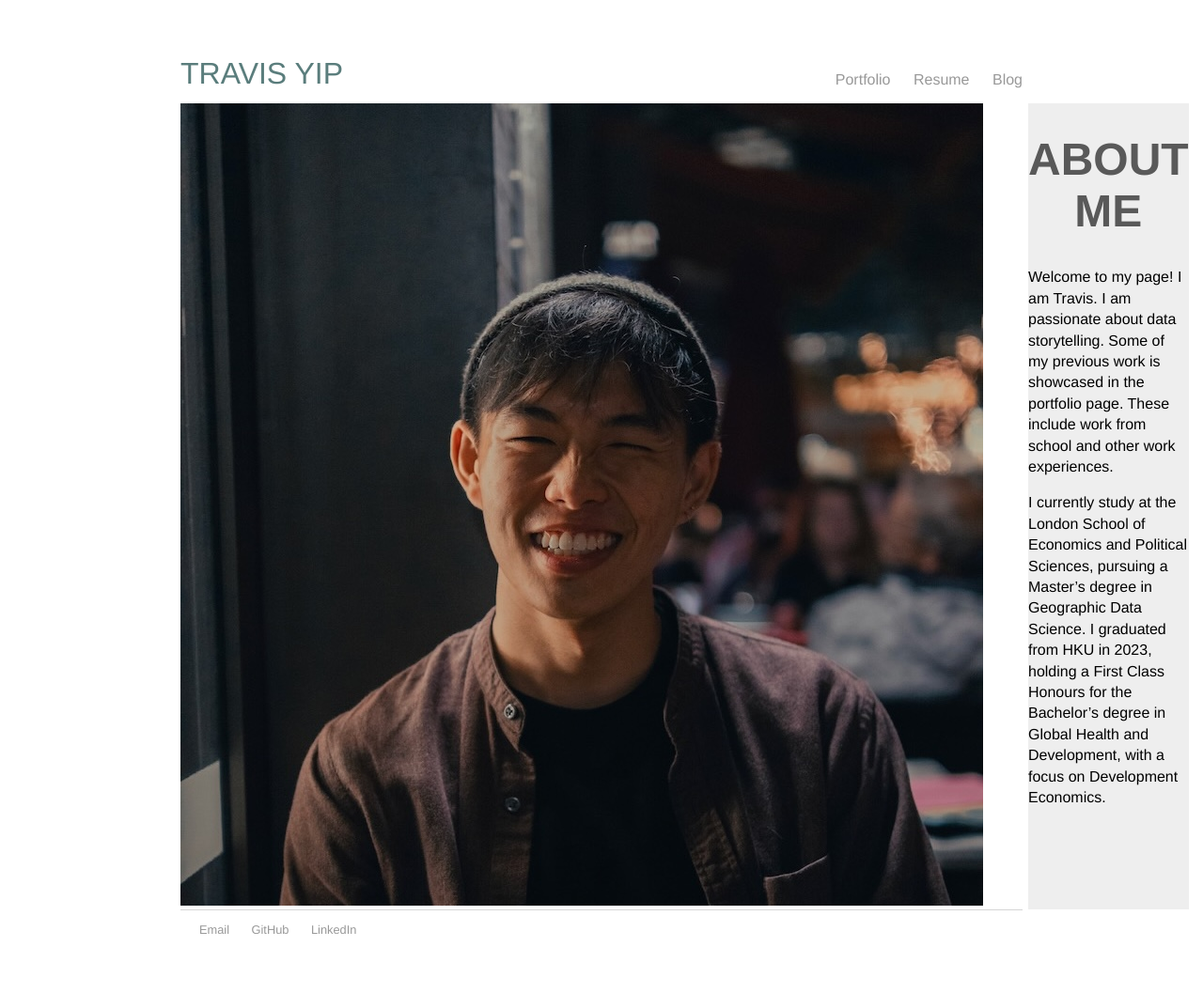
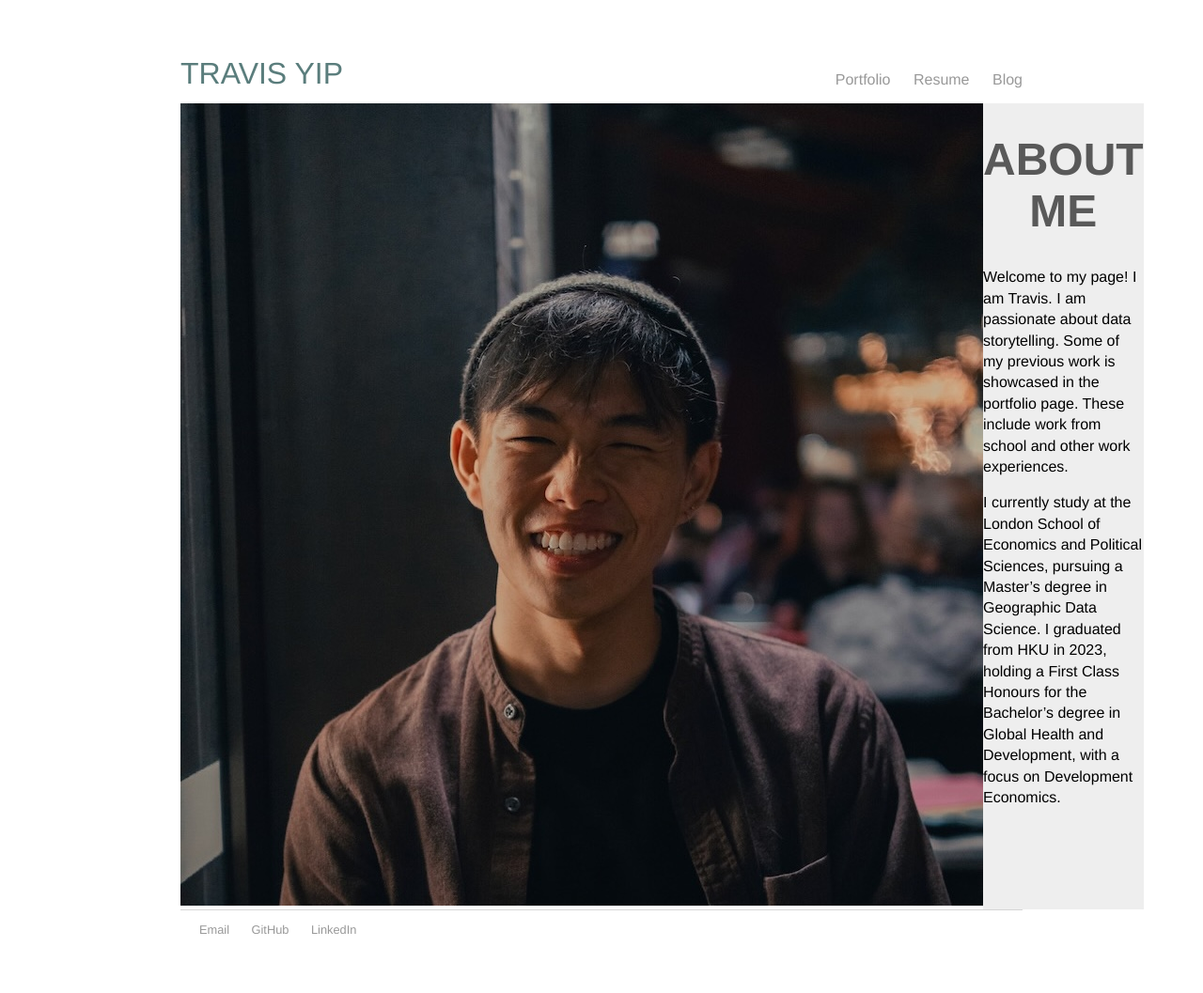
Before and after one commit to cwtravisyip/cwtravisyip.github.io, a Jekyll site: the page built from index.html, in a window 1280 px wide. Shown: the whole page at 94% size. Built offline with Jekyll 4.4.1, drawn with Linux system fonts in a browser that asks for light colours.

Commit message:
Close grid gap

```diff
--- a/CSS/main.css
+++ b/CSS/main.css
@@ -60,7 +60,7 @@ ul.posts li {
 div.grid {
     display: grid;
     grid-template-columns: 7fr 9fr;
-    grid-gap: 3rem;
+    grid-gap: 0rem;
 
     &__content-wrapper {
         margin-right: 20px;
```
